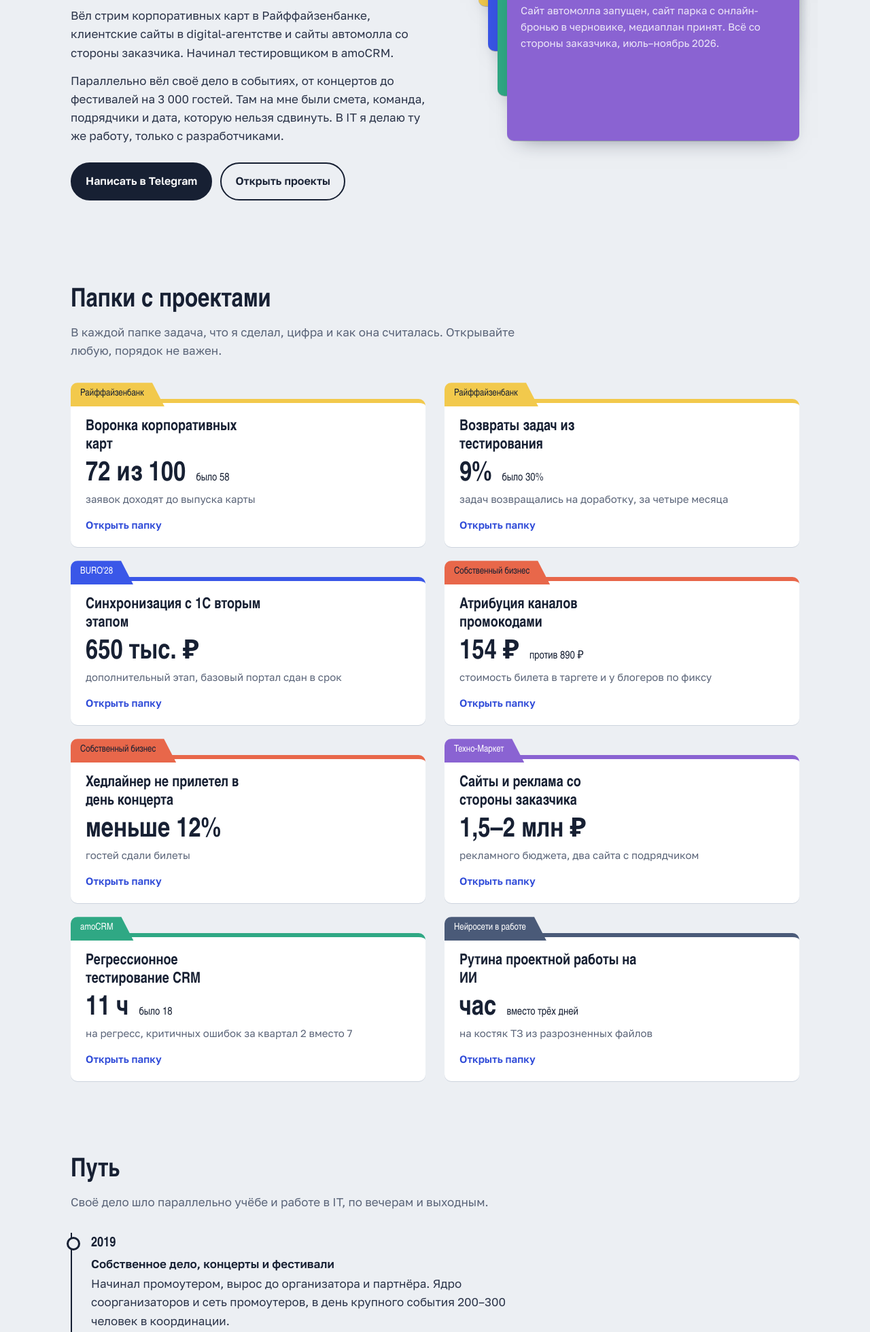
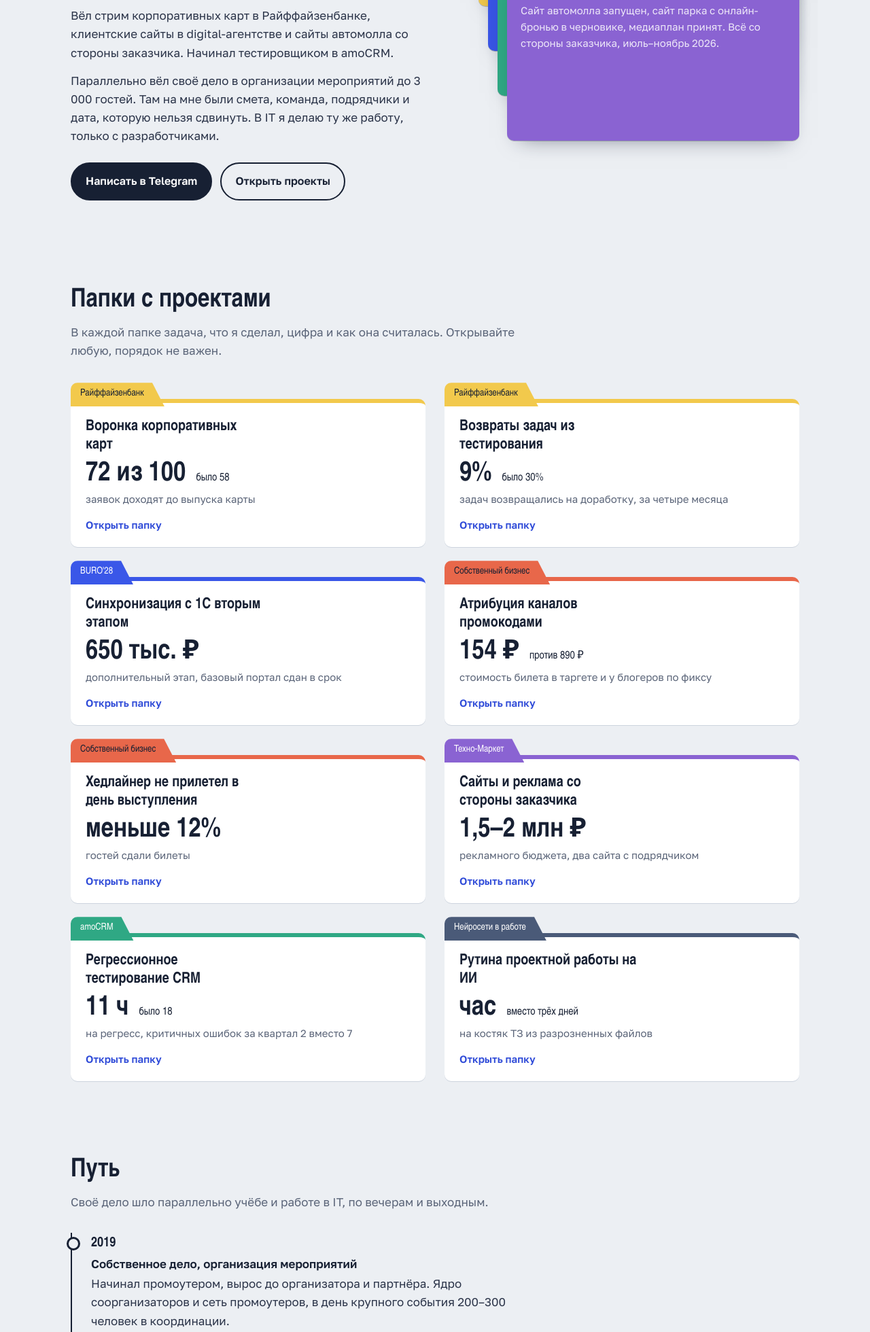
Before and after one commit to titov1235/titov1235.github.io, a plain HTML site: page index.html in a window 1280 px wide. Shown: the part 502-2462 px from the top of the page at 68% size. Drawn offline with Linux system fonts and the light colour scheme; a web font is replaced by a local one.

Commit message:
Портфолио: мероприятия вместо концертов
Co-Authored-By: Claude Opus 5.5 <noreply@anthropic.com>
Claude-Session: https://claude.ai/code/session_01N9xt6UUgDZ861ZoH7PxGEX

```diff
--- a/index.html
+++ b/index.html
@@ -159,7 +159,7 @@ footer{color:var(--muted);font-size:14px;padding:0 0 40px}
       <div>
         <h1>Менеджер проектов. Пять лет в IT и семь лет собственного бизнеса.</h1>
         <p>Вёл стрим корпоративных карт в Райффайзенбанке, клиентские сайты в digital-агентстве и сайты автомолла со стороны заказчика. Начинал тестировщиком в amoCRM.</p>
-        <p>Параллельно вёл своё дело в событиях, от концертов до фестивалей на 3 000 гостей. Там на мне были смета, команда, подрядчики и дата, которую нельзя сдвинуть. В IT я делаю ту же работу, только с разработчиками.</p>
+        <p>Параллельно вёл своё дело в организации мероприятий до 3 000 гостей. Там на мне были смета, команда, подрядчики и дата, которую нельзя сдвинуть. В IT я делаю ту же работу, только с разработчиками.</p>
         <div class="cta">
           <a class="btn solid" href="https://t.me/titov1235">Написать в Telegram</a>
           <a class="btn line" href="#cases">Открыть проекты</a>
@@ -244,7 +244,7 @@ footer{color:var(--muted);font-size:14px;padding:0 0 40px}
           </summary>
           <div class="body">
             <h4>Задача</h4>
-            <p>Концерт на 1 500 человек, рекламный бюджет 180 тысяч. Понять, какой канал продаёт, а какой нет.</p>
+            <p>Мероприятие на 1 500 человек, рекламный бюджет 180 тысяч. Понять, какой канал продаёт, а какой нет.</p>
             <h4>Что сделал</h4>
             <ul>
               <li>Каждому каналу, промоутеру и блогеру свой промокод и UTM-метка, продажи сводил по Яндекс Метрике и билетной системе.</li>
@@ -258,7 +258,7 @@ footer{color:var(--muted);font-size:14px;padding:0 0 40px}
 
         <details class="case events" id="c-cancel">
           <summary data-tab="Собственный бизнес">
-            <h3>Хедлайнер не прилетел в день концерта</h3>
+            <h3>Хедлайнер не прилетел в день выступления</h3>
             <div class="num">меньше 12%</div>
             <p class="unit">гостей сдали билеты</p>
             <span class="open"></span>
@@ -267,7 +267,7 @@ footer{color:var(--muted);font-size:14px;padding:0 0 40px}
             <h4>Что случилось</h4>
             <p>Площадка, райдер, техника, реклама и персонал уже оплачены, потрачено 600–700 тысяч. Артист отказался прилетать.</p>
             <h4>Что сделал</h4>
-            <p>В тот же день нашёл замену, чтобы зал не остался пустым. Отмену превратил в инфоповод и сразу анонсировал новую дату с этим артистом и вторым хедлайнером, билеты действовали на неё. Второй концерт вышел в плюс.</p>
+            <p>В тот же день нашёл замену, чтобы зал не остался пустым. Отмену превратил в инфоповод и сразу анонсировал новую дату с этим артистом и вторым хедлайнером, билеты действовали на неё. Перенесённое событие вышло в плюс.</p>
             <h4>Что из этого в IT</h4>
             <p>Сначала остановить потери, потом честно сообщить людям, потом компенсация, которая удерживает лучше возврата.</p>
           </div>
@@ -336,7 +336,7 @@ footer{color:var(--muted);font-size:14px;padding:0 0 40px}
       <h2 id="path-h">Путь</h2>
       <p class="lead">Своё дело шло параллельно учёбе и работе в IT, по вечерам и выходным.</p>
       <ol class="path">
-        <li><div class="yr">2019</div><div class="what">Собственное дело, концерты и фестивали</div><p>Начинал промоутером, вырос до организатора и партнёра. Ядро соорганизаторов и сеть промоутеров, в день крупного события 200–300 человек в координации.</p></li>
+        <li><div class="yr">2019</div><div class="what">Собственное дело, организация мероприятий</div><p>Начинал промоутером, вырос до организатора и партнёра. Ядро соорганизаторов и сеть промоутеров, в день крупного события 200–300 человек в координации.</p></li>
         <li><div class="yr">2021</div><div class="what">amoCRM, тестировщик</div><p>Первая работа в IT, во время учёбы в АлтГУ на фундаментальной информатике.</p></li>
         <li><div class="yr">2023</div><div class="what">BURO'28, project manager</div><p>Корпоративные сайты и B2B-порталы по фиксированной цене, команда шесть человек и подрядчики.</p></li>
         <li><div class="yr">2024</div><div class="what">Райффайзенбанк, IT project manager</div><p>Корпоративные карты и перенос кредитов на новые системы, восемь смежных команд без подчинения. До октября 2026.</p></li>
```
